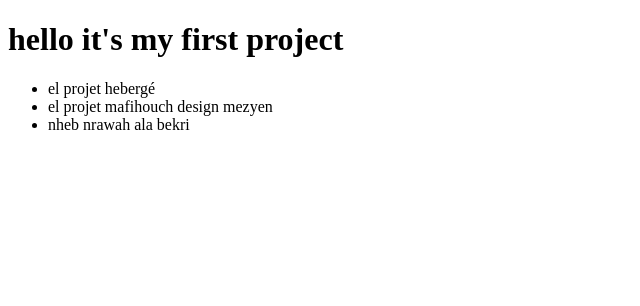
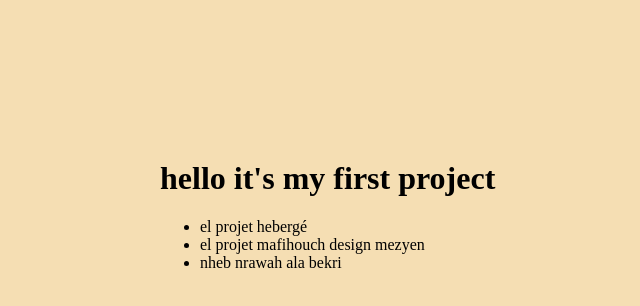
Before and after one commit to sayedhamdi/projet_web, a plain HTML site: page index.html in a window 1280 px wide. Shown: the whole page, without its empty margins (0-640 px from the left). Drawn offline with Linux system fonts and the light colour scheme.

Commit message:
zaynt el site chwaya

```diff
--- a/index.html
+++ b/index.html
@@ -3,6 +3,7 @@
 <head>
     <meta charset="UTF-8">
     <meta name="viewport" content="width=device-width, initial-scale=1.0">
+    <link rel="stylesheet" href="style.css">
     <title>my website</title>
 </head>
 <body>
--- /dev/null
+++ b/style.css
@@ -0,0 +1,4 @@
+body{
+    background-color: wheat;
+    margin:10rem;
+}
```
